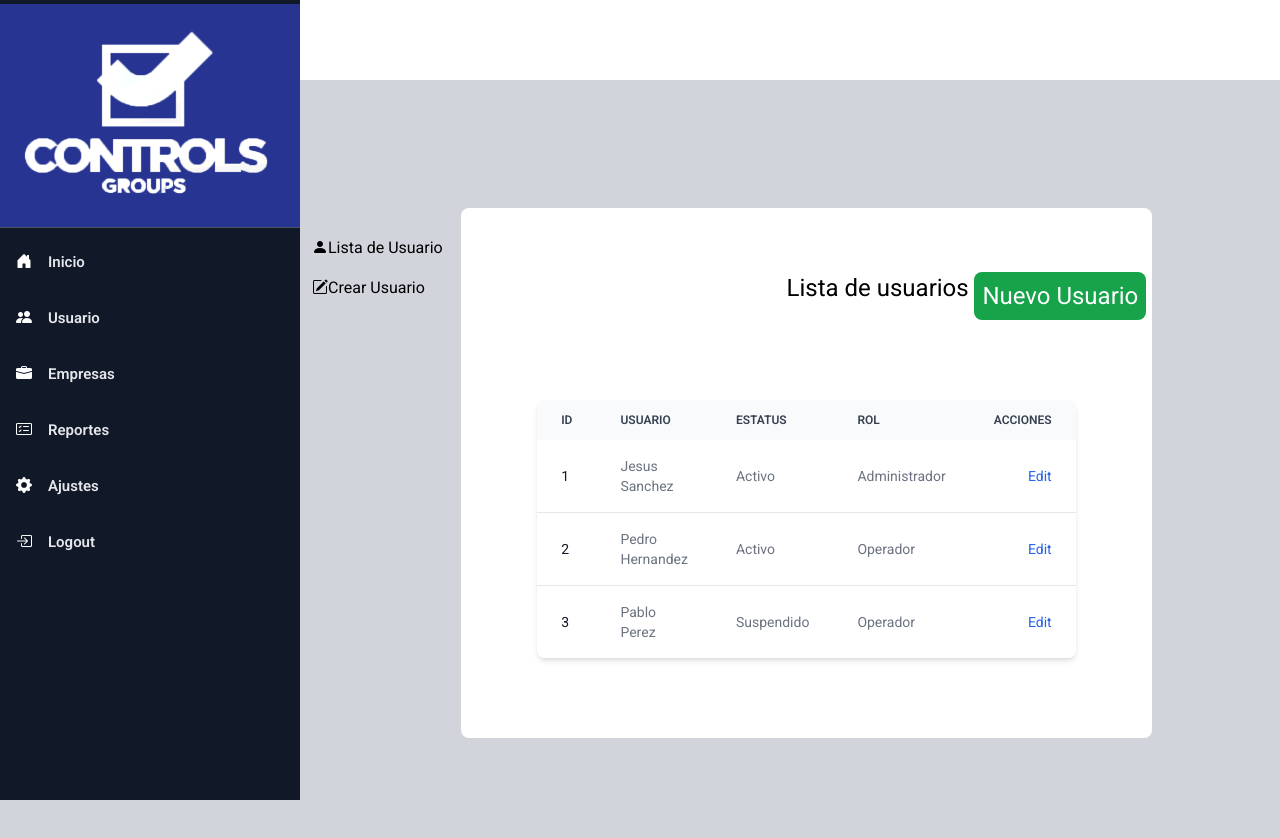
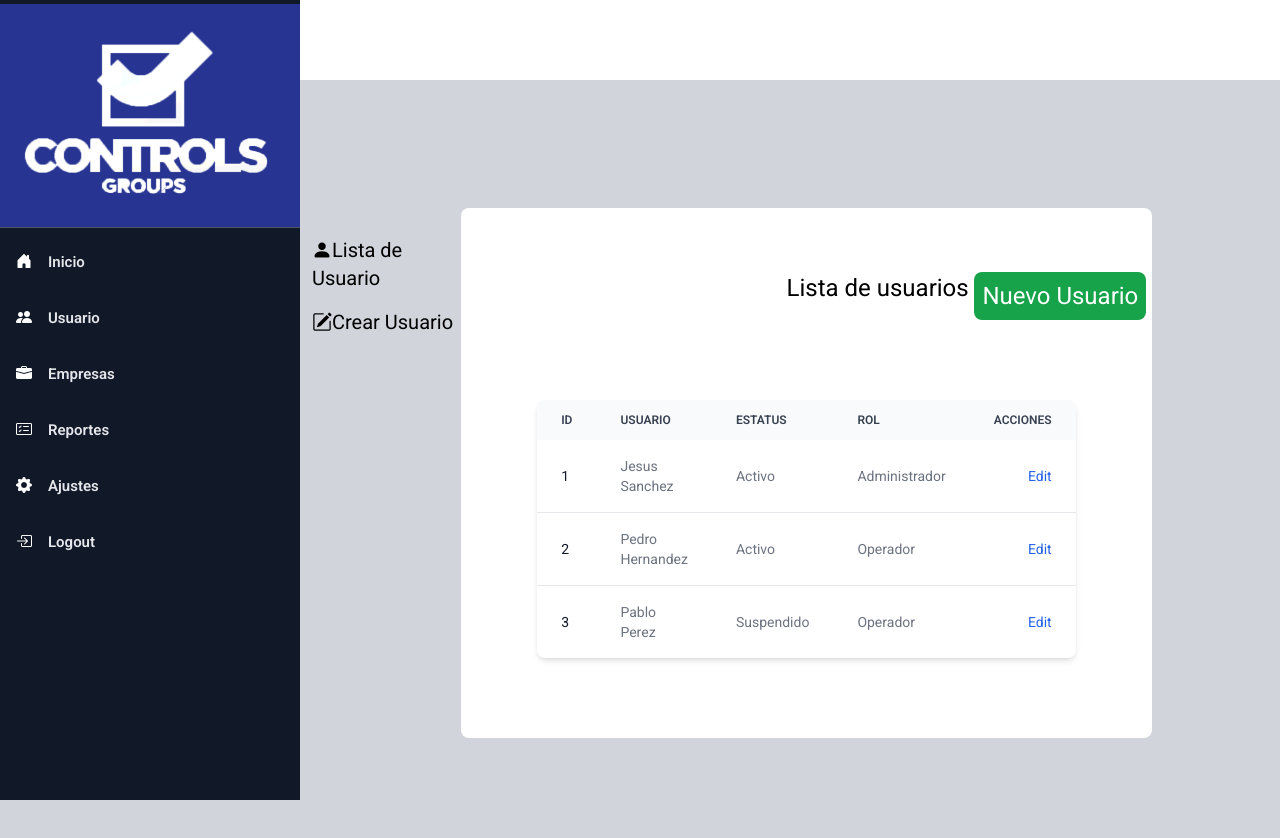
Before and after one commit to jlbousing/control-group-demo, an Angular app: page /users in a window 1280 px wide. Shown: the top 838 px of the page. Built offline with nearby package versions, Linux system fonts and the light colour scheme.

Commit message:
maqueta inicial de vista usuarios

```diff
--- a/src/app/pages/users/users.component.html
+++ b/src/app/pages/users/users.component.html
@@ -5,11 +5,11 @@
 
           <div class="flex flex-row py-5 lg:flex-col w-full lg:w-1/5 lg:ml-6 bg-gray-300 h-full">
             <div class="w-1/2 lg:py-2 lg:w-full">
-              <span><i class="bi bi-person-fill"></i>Lista de Usuario</span>
+              <span class="text-xl"><i class="bi bi-person-fill"></i>Lista de Usuario</span>
             </div>
 
             <div class="w-1/2 lg:py-2 lg:w-full">
-              <span><i class="bi bi-pencil-square"></i>Crear Usuario</span>
+              <span class="text-xl"><i class="bi bi-pencil-square"></i>Crear Usuario</span>
             </div>
           </div>
 
```
